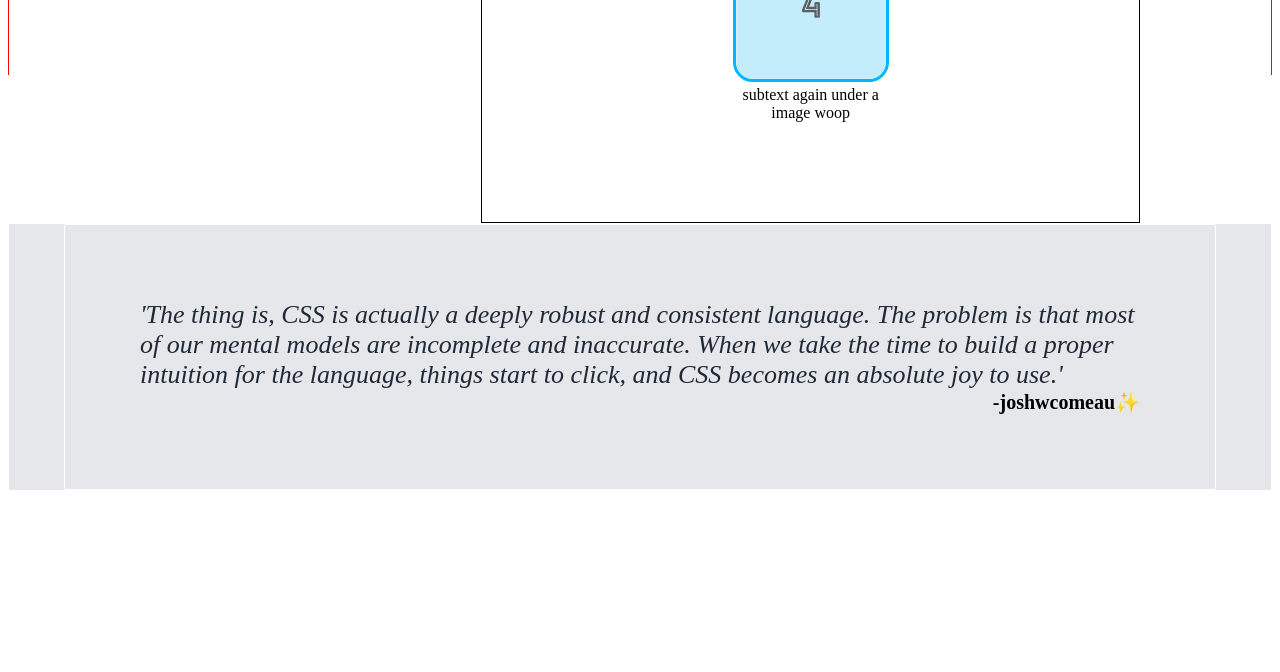
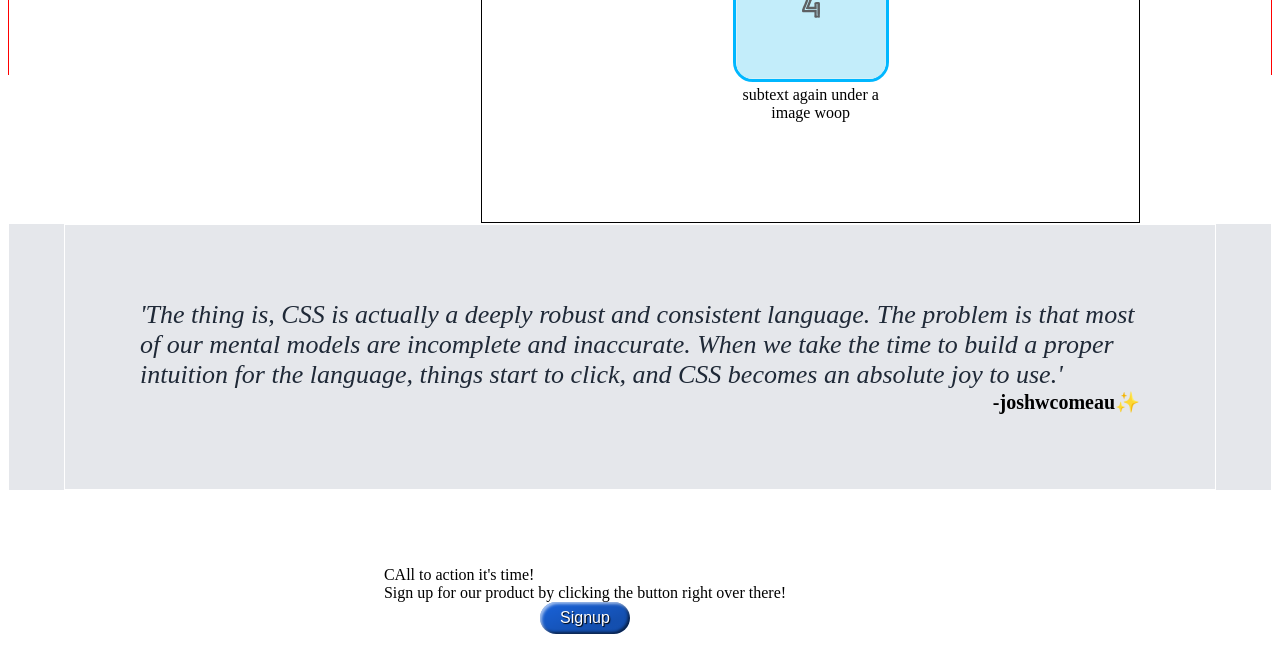
Before and after one commit to AuraRee/Landing-page, a plain HTML site: page index.html in a window 1280 px wide. Shown: the part 735-1407 px from the top of the page. Before the commit the page ends 1225 px from the top, so only its background shows below. Drawn offline with Linux system fonts and the light colour scheme.

Commit message:
Create container to place third main body sub-section content and nest <div>'s to style and layout page sub-section

```diff
--- a/index.html
+++ b/index.html
@@ -52,8 +52,20 @@
         </div>
     </div>
 
+    <div class="container3">
+        <div class="center content3"> <!--blue box-->
+            <div class="left-call">
+                <div class="call-to-action">CAll to action it's time!</div>
+                <div class="sign-for-product">Sign up for our product by clicking the button right over there!</div>
+            </div>
+            <div class="right-signup">
+                <div class="signup-button">
+                    <button class="signup" type="button">Signup</button>
+                </div>
+            </div>
+        </div>
+
     <div class="footer">
-
     </div>
 
 </body>
```
